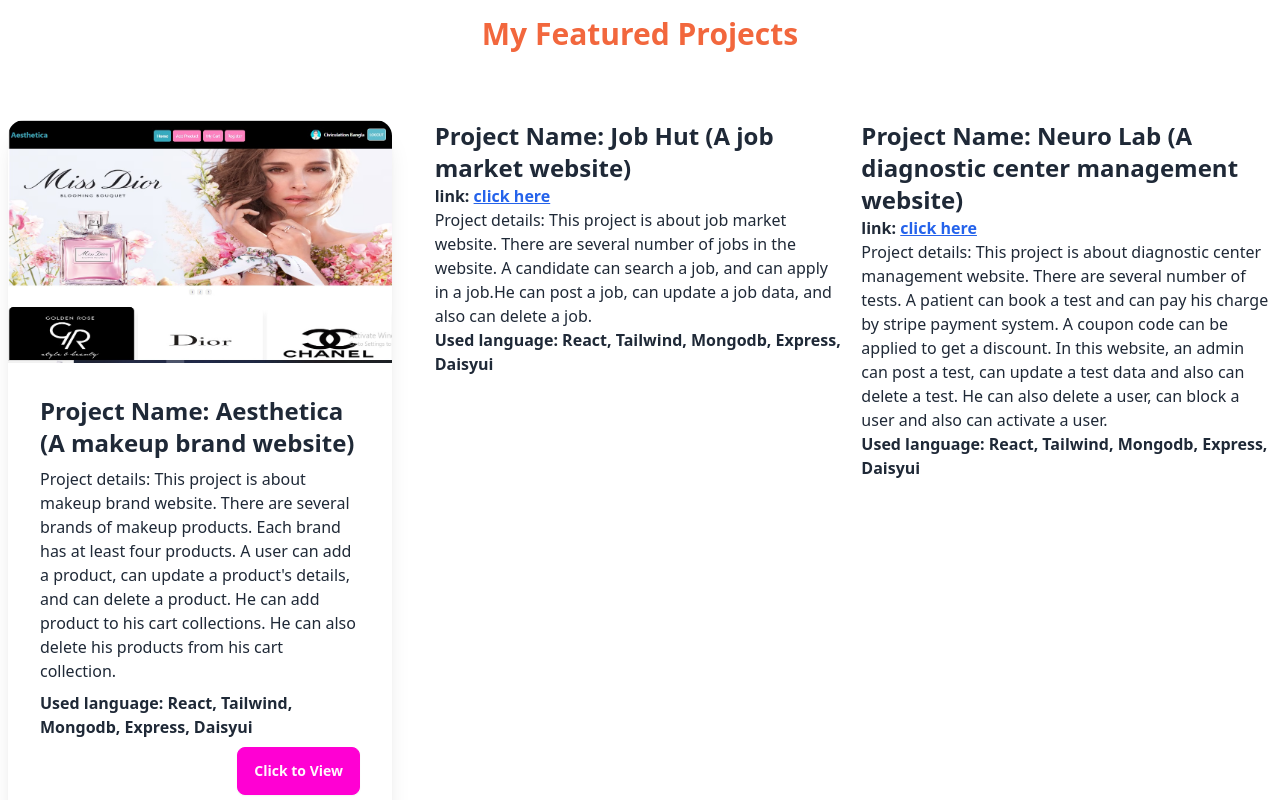
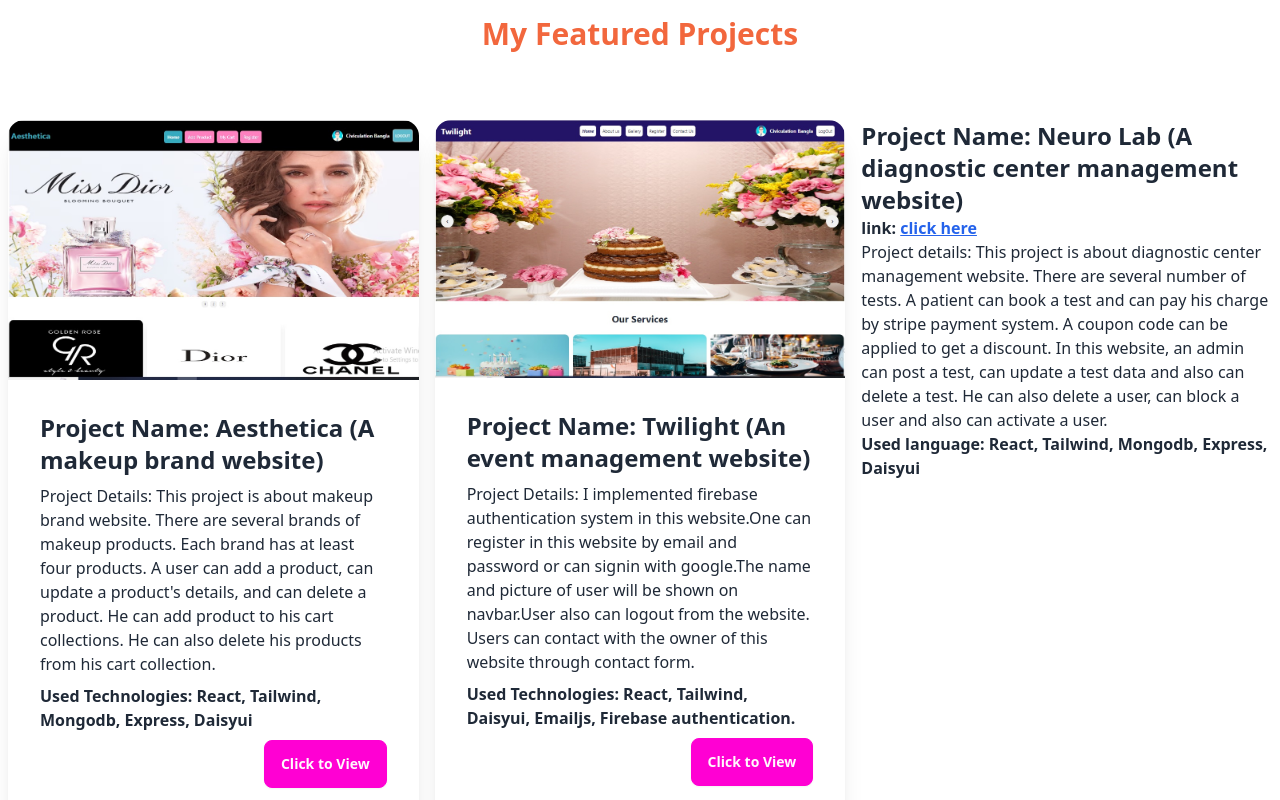
Before and after one commit to Rafiul23/my-portfolio-website, a React (Vite) app: page / in a window 1280 px wide. Shown: the part 1540-2340 px from the top of the page. Built offline with nearby package versions, Linux system fonts and the light colour scheme.

Commit message:
added second card

```diff
--- a/src/Components/Featured.jsx
+++ b/src/Components/Featured.jsx
@@ -12,13 +12,13 @@
             ></SectionTitle>
             <div className="py-5 px-2 grid grid-cols-1 md:grid-cols-3 gap-4">
                 <div className="py-4">
-                    <div className="card w-96 bg-base-100 shadow-xl">
-                        <figure><img src={aesthetica} alt="Shoes" /></figure>
+                    <div className="card bg-base-100 shadow-xl">
+                        <figure><img src={aesthetica} alt="websitecard" /></figure>
                         <div className="card-body">
-                        <h2 className="text-2xl font-bold">Project Name: Aesthetica (A makeup brand website)</h2>
+                            <h2 className="text-2xl font-bold">Project Name: Aesthetica (A makeup brand website)</h2>
 
-                        <p>Project details: This project is about makeup brand website. There are several brands of makeup products. Each brand has at least four products. A user can add a product, can update a product's details, and can delete a product. He can add product to his cart collections. He can also delete his products from his cart collection.</p>
-                        <p className="font-bold">Used language: React, Tailwind, Mongodb, Express, Daisyui</p>
+                            <p>Project Details: This project is about makeup brand website. There are several brands of makeup products. Each brand has at least four products. A user can add a product, can update a product's details, and can delete a product. He can add product to his cart collections. He can also delete his products from his cart collection.</p>
+                            <p className="font-bold">Used Technologies: React, Tailwind, Mongodb, Express, Daisyui</p>
                             <div className="card-actions justify-end">
                                 <button className="btn btn-secondary"><a href="https://glittering-dragon-4a6433.netlify.app/">Click to View</a></button>
                             </div>
@@ -31,10 +31,18 @@
                 </div>
 
                 <div className="py-4">
-                    <h2 className="text-2xl font-bold">Project Name: Job Hut (A job market website)</h2>
-                    <p className="font-bold">link: <a className="text-blue-600 underline" href="https://dapper-centaur-413cf9.netlify.app/">click here</a></p>
-                    <p>Project details: This project is about job market website. There are several number of jobs in the website. A candidate can search a job, and can apply in a job.He can post a job, can update a job data, and also can delete a job.</p>
-                    <p className="font-bold">Used language: React, Tailwind, Mongodb, Express, Daisyui</p>
+                    <div className="card bg-base-100 shadow-xl">
+                        <figure><img src={twilight} alt="website" /></figure>
+                        <div className="card-body">
+                            <h2 className="text-2xl font-bold">Project Name: Twilight (An event management website)</h2>
+                            <p>Project Details: I implemented firebase authentication system in this website.One can register in this website by email and password or can signin with google.The name and picture of user will be shown on navbar.User also can logout from the website. Users can contact with the owner of this website through contact form.</p>
+                            <p className="font-bold">Used Technologies: React, Tailwind, Daisyui, Emailjs, Firebase authentication.</p>
+                            <div className="card-actions justify-end">
+                                <button className="btn btn-secondary"><a href="https://heroic-semolina-7b2e02.netlify.app/">Click to View</a></button>
+                            </div>
+                        </div>
+                    </div>
+
                 </div>
                 <div className="py-4">
                     <h2 className="text-2xl font-bold">Project Name: Neuro Lab (A diagnostic center management website)</h2>
```
